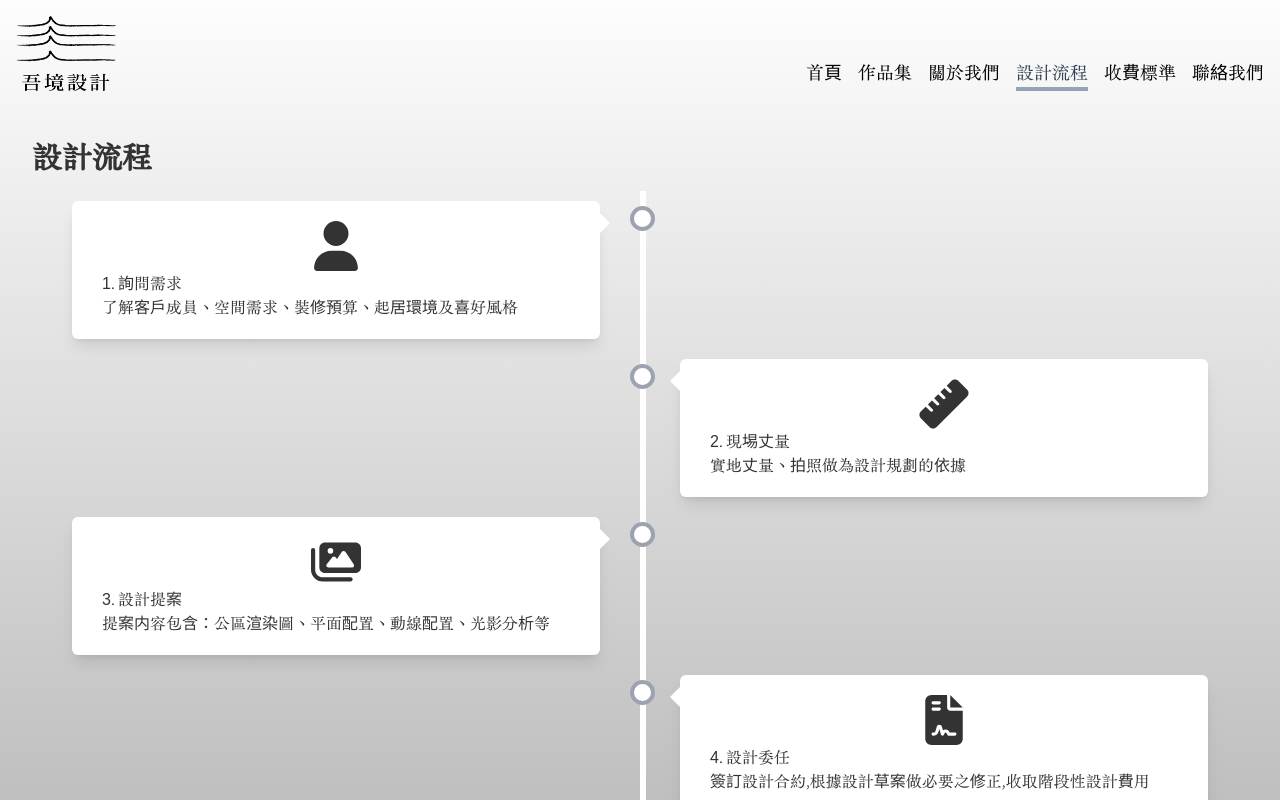
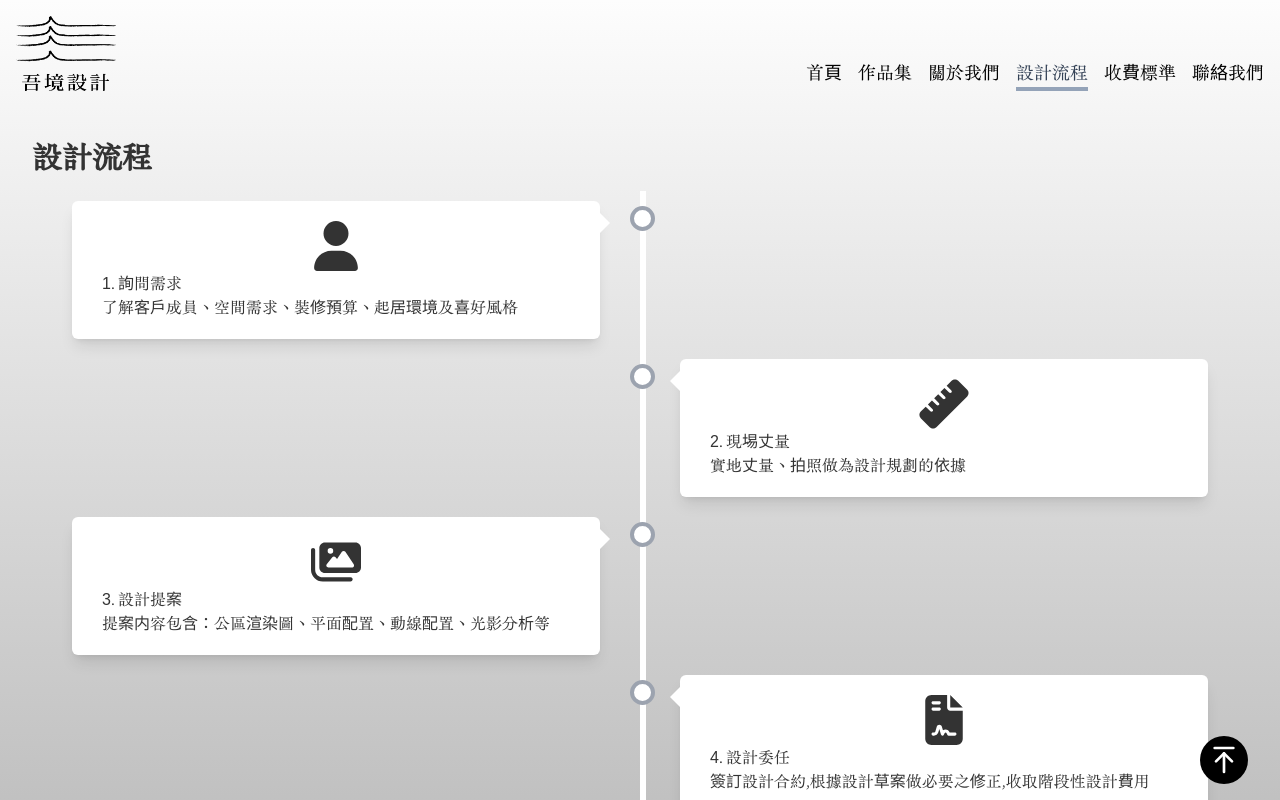
Before and after one commit to naluwan/nextjs_wrid_official_website, a Next.js app: page /process in a window 1280 px wide. Shown: the top 800 px of the page. Built offline with nearby package versions, Linux system fonts and the light colour scheme.

Commit message:
feat: add button to move window to top

```diff
--- a/app/(routes)/portfolio/page.tsx
+++ b/app/(routes)/portfolio/page.tsx
@@ -4,6 +4,7 @@ import React from 'react';
 import { collectionsData, CollectionType } from '@/public/constants';
 import Slides from '@/components/Sildes/Slides';
 import dynamic from 'next/dynamic';
+import { ArrowUpToLine } from 'lucide-react';
 
 const DynamicModal = dynamic(() => import('@/components/Modal'), { ssr: false });
 
@@ -101,6 +102,20 @@ const PortfolioPage: React.FC = () => {
           key={selectedCollection?.id}
         />
       </DynamicModal>
+
+      <button
+        className='sticky bottom-4 left-[100%] mt-4 flex h-6 w-6 items-center justify-center rounded-full bg-black p-4 dark:bg-white md:p-6'
+        onClick={() =>
+          window.scrollTo({
+            top: 0,
+            behavior: 'smooth',
+          })
+        }
+      >
+        <div>
+          <ArrowUpToLine className='h-5 w-5 text-white dark:text-black md:h-8 md:w-8' />
+        </div>
+      </button>
     </div>
   );
 };
--- a/app/(routes)/process/page.tsx
+++ b/app/(routes)/process/page.tsx
@@ -13,6 +13,7 @@ import {
 } from '@fortawesome/free-solid-svg-icons';
 
 import TimeLine from '@/components/TimeLine';
+import { ArrowUpToLine } from 'lucide-react';
 
 const ProcessPage: React.FC = () => {
   const steps = [
@@ -64,6 +65,19 @@ const ProcessPage: React.FC = () => {
     <div className='container mx-auto p-8'>
       <h1 className='mb-4 text-3xl font-bold'>設計流程</h1>
       <TimeLine data={steps} />
+      <button
+        className='sticky bottom-4 left-[100%] mt-4 flex h-6 w-6 items-center justify-center rounded-full bg-black p-4 dark:bg-white md:p-6'
+        onClick={() =>
+          window.scrollTo({
+            top: 0,
+            behavior: 'smooth',
+          })
+        }
+      >
+        <div>
+          <ArrowUpToLine className='h-5 w-5 text-white dark:text-black md:h-8 md:w-8' />
+        </div>
+      </button>
     </div>
   );
 };
```
